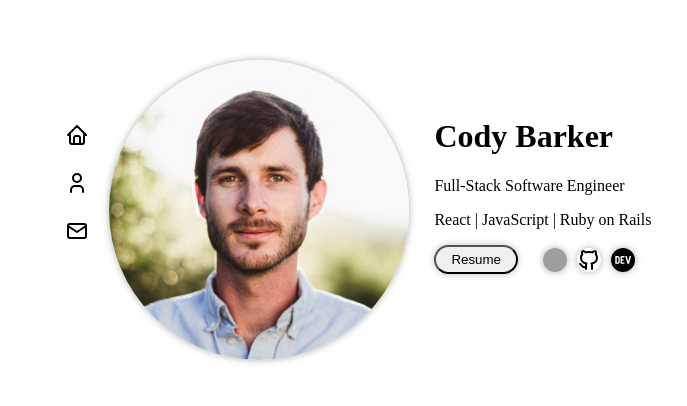
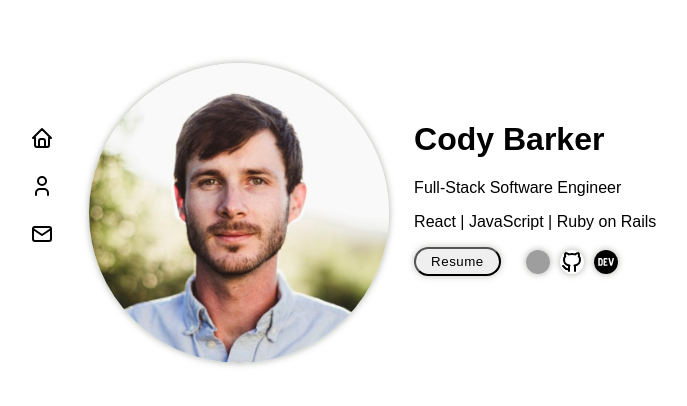
Before and after one commit to cody-barker/portfolio-website, a JavaScript app: page / in a window 1280 px wide. Shown: the top 406 px of the page, without its empty margins (89-776 px from the left). Built offline with nearby package versions, Linux system fonts and the light colour scheme; grey boxes are pictures that could not be loaded; the HTML template or start-up script is replaced by a standard one.

Commit message:
adjust positioning on the page

```diff
--- a/src/styles/App.css
+++ b/src/styles/App.css
@@ -2,12 +2,19 @@
   text-align: center;
 }
 
+@font-face {
+  font-family: 'Lora';
+  src: url('https://fonts.googleapis.com/css2?family=Lora:wght@400;500;600;700&display=swap');
+}
+
+body {
+  font-family: 'Lora', sans-serif;
+}
+
 main {
-  margin-left: 10%;
-  margin-right: 10%;
-  margin-top: 2%;
-  margin-bottom: 2%;
-  height: 40vh;
+  margin-left: 8%;
+  margin-right: 8%;
+  height: 45vh;
   display: flex;
 }
 
@@ -15,7 +22,7 @@
   display: flex;
   justify-content: center;
   flex-direction: column;
-  padding: 10px;
+  margin-right: 25px;
 }
 
 .nav-link {
@@ -83,6 +90,8 @@
 }
 
 button {
+  font-family: 'Lora', sans-serif;
+  letter-spacing: .5px;
   border-radius: 15px;
   margin-right: 25px;
   padding: 5px 15px 5px 15px;
```
